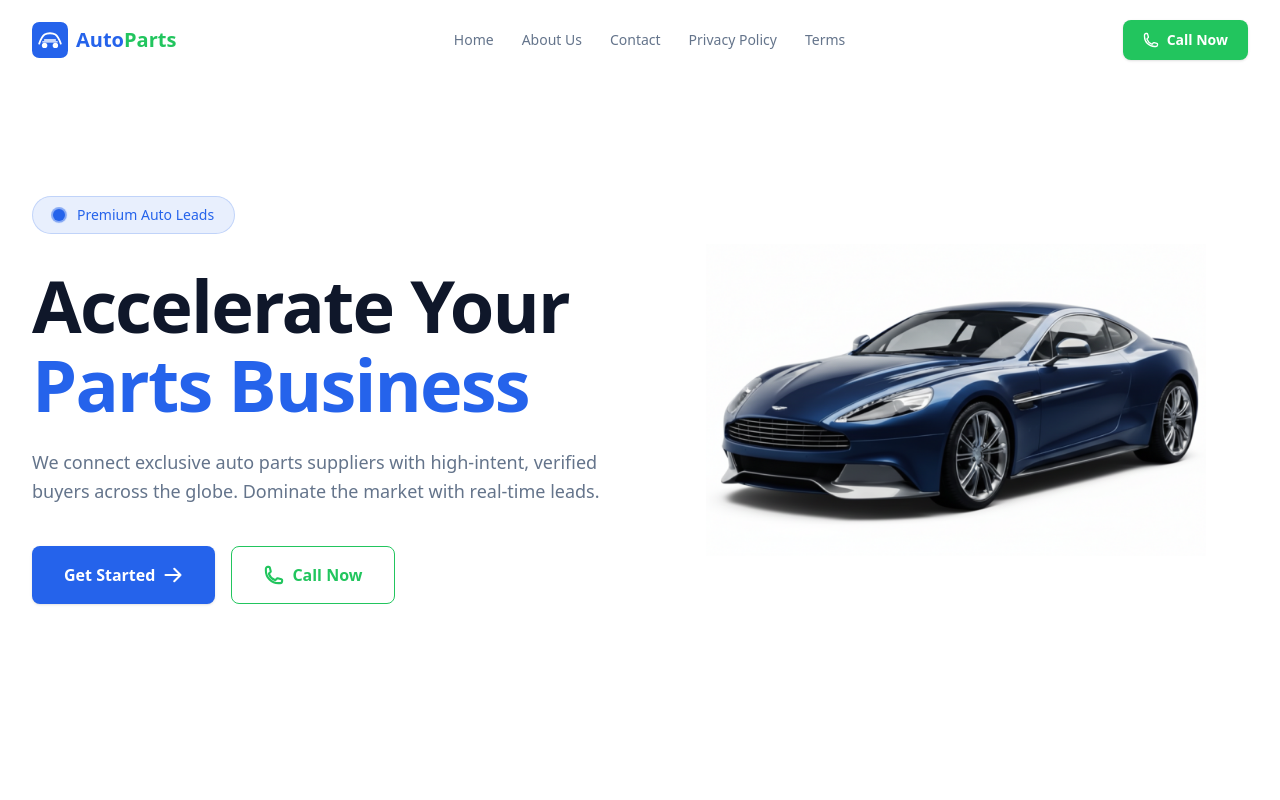
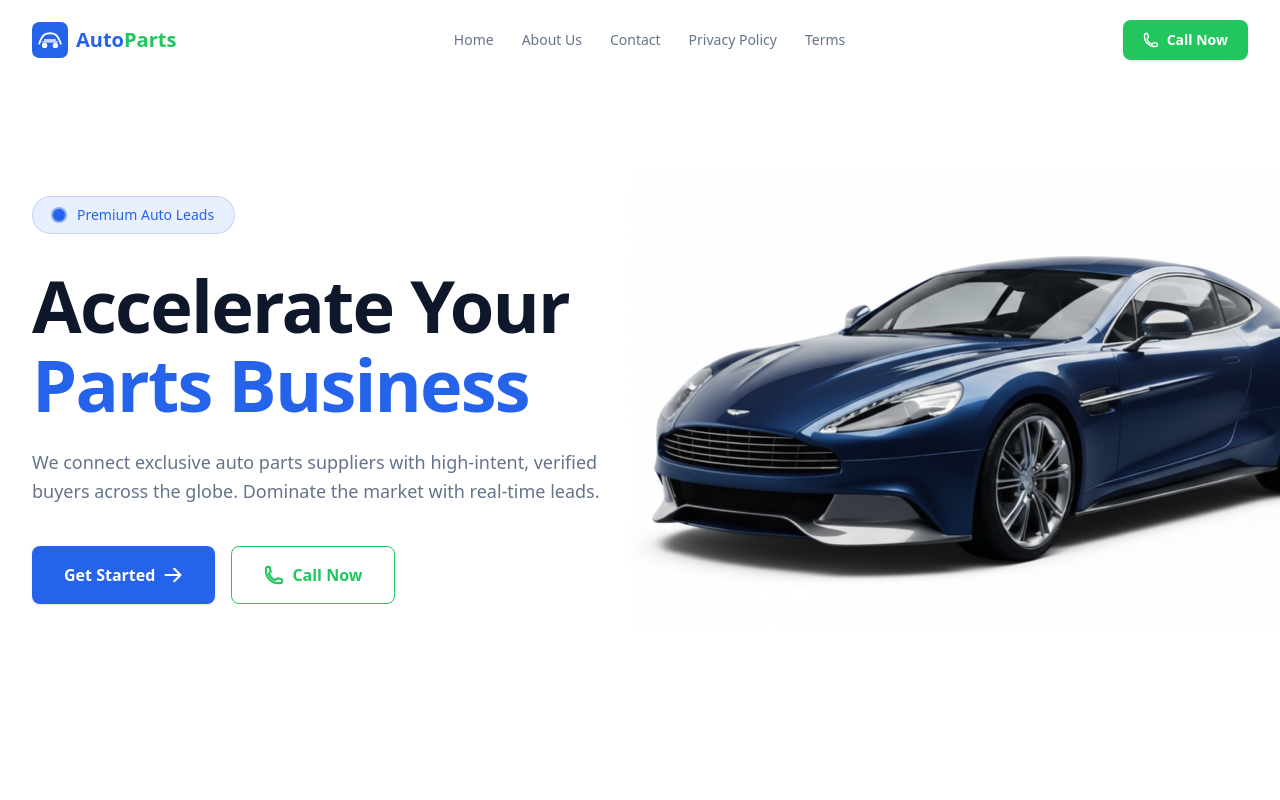
Before and after one commit to ke7innnn/parts, a Next.js app: page / in a window 1280 px wide. Shown: the top 800 px of the page. Built offline with nearby package versions, Linux system fonts and the light colour scheme.

Commit message:
Enhance hero blue car size and add floating 3D animation

```diff
--- a/src/app/globals.css
+++ b/src/app/globals.css
@@ -52,3 +52,20 @@ html {
 .animate-fade-in-up {
   animation: fadeInUp 0.6s ease-out forwards;
 }
+
+/* Floating 3D animation */
+@keyframes float {
+
+  0%,
+  100% {
+    transform: translateY(0);
+  }
+
+  50% {
+    transform: translateY(-15px);
+  }
+}
+
+.animate-float {
+  animation: float 6s ease-in-out infinite;
+}
--- a/src/app/page.tsx
+++ b/src/app/page.tsx
@@ -52,12 +52,12 @@ export default function Home() {
 
             {/* Right illustration */}
             <div className="hidden lg:flex items-center justify-center animate-fade-in-up" style={{ animationDelay: "0.2s" }}>
-              <div className="relative w-full aspect-square max-w-[500px]">
+              <div className="relative w-[120%] lg:w-[130%] aspect-[4/3] max-w-[700px] lg:-mr-20 animate-float" style={{ animationDelay: "0.5s" }}>
                 <Image
                   src="/bluecar.png"
                   alt="Premium Blue Car"
                   fill
-                  className="object-contain mix-blend-multiply"
+                  className="object-contain mix-blend-multiply scale-110"
                   priority
                 />
               </div>
```
